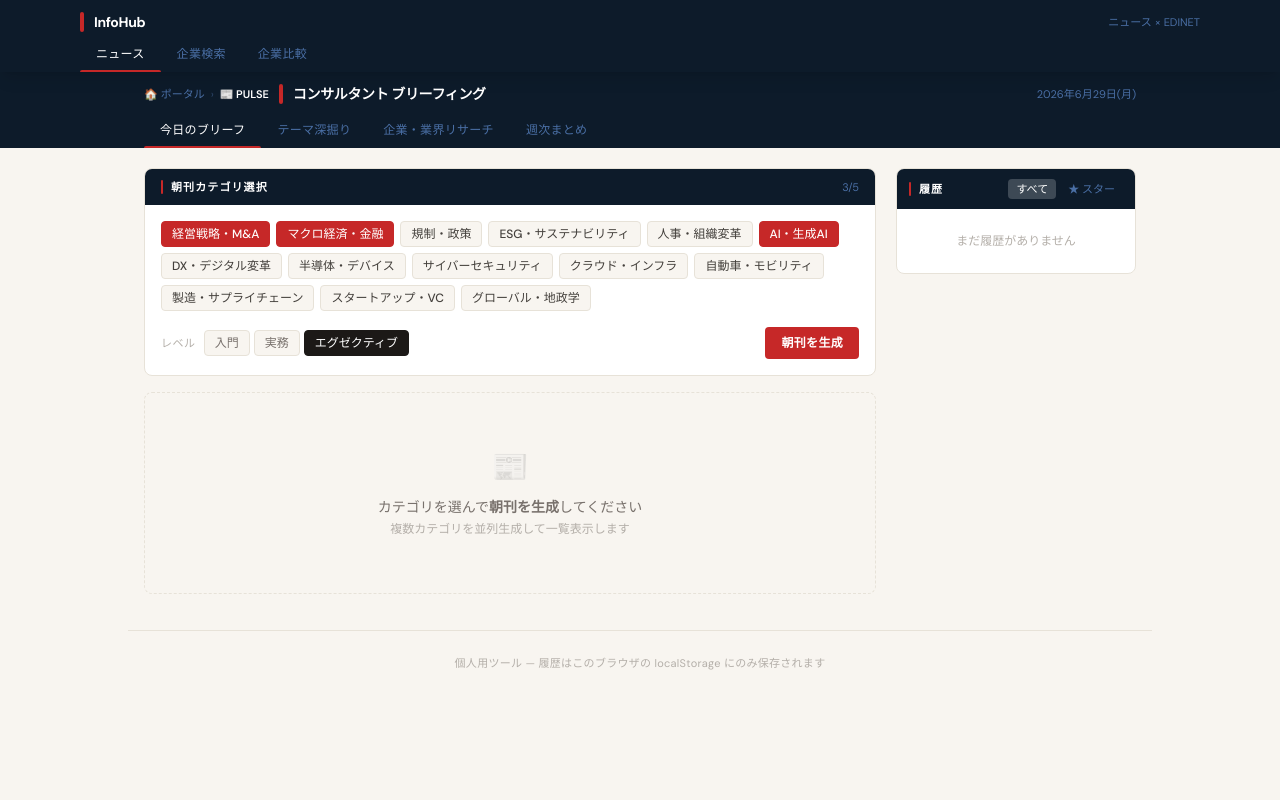
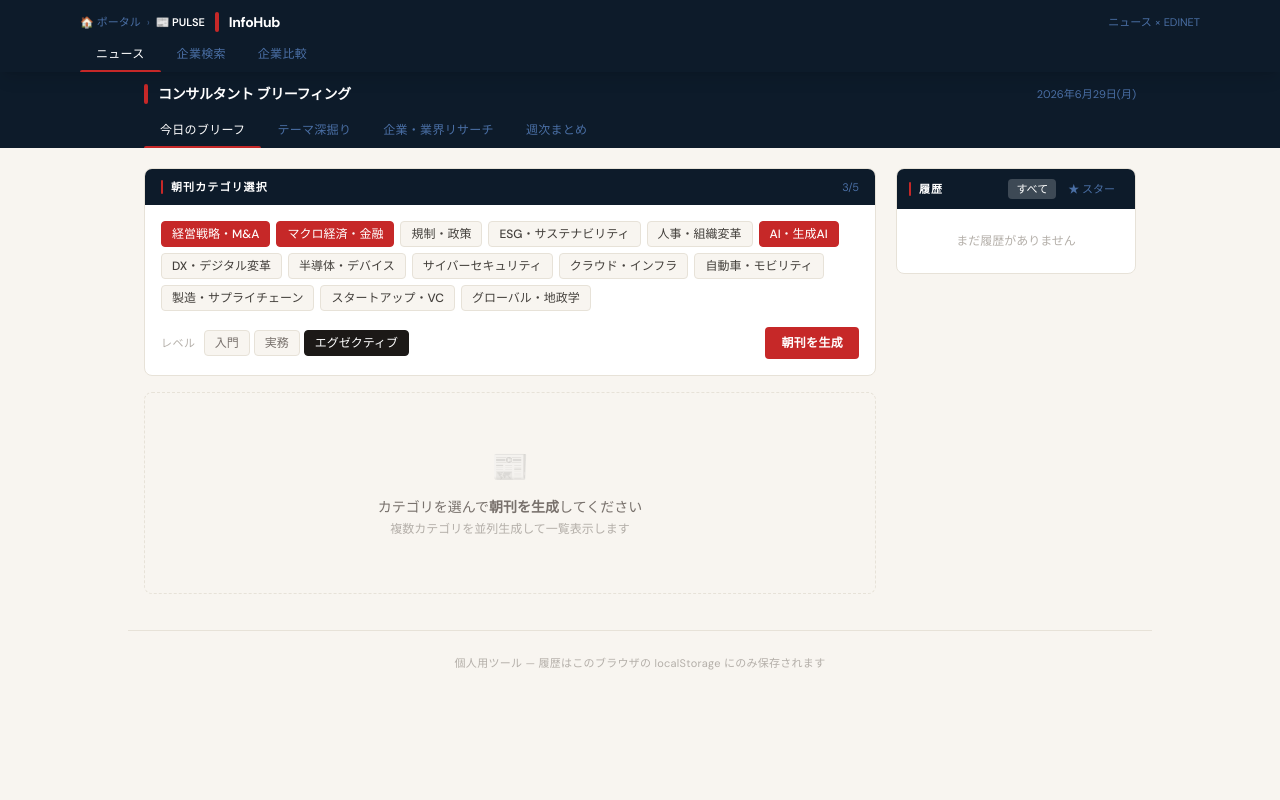
Before and after one commit to woodstockv999/study, a Next.js app: page / in a window 1280 px wide. Shown: the top 800 px of the page. Built offline with nearby package versions, Linux system fonts and the light colour scheme.

Commit message:
auto: update app/page.tsx components/Nav.tsx

```diff
--- a/app/page.tsx
+++ b/app/page.tsx
@@ -178,13 +178,6 @@ export default function Home() {
         {/* ロゴ行 */}
         <div className="max-w-5xl mx-auto px-4 pt-3 pb-2 flex items-center justify-between">
           <div className="flex items-center gap-2.5">
-            <div className="flex items-center gap-1.5 shrink-0 text-2xs">
-              <a href="/" className="text-navy-muted transition-colors hover:text-white/80" title="アプリ一覧へ戻る">
-                🏠 ポータル
-              </a>
-              <span className="text-navy-muted/50">›</span>
-              <span className="text-white font-semibold">📰 PULSE</span>
-            </div>
             <span className="w-1 h-5 bg-accent rounded-sm block" />
             <h1 className="text-sm font-bold text-white tracking-tight">
               コンサルタント ブリーフィング
--- a/components/Nav.tsx
+++ b/components/Nav.tsx
@@ -17,10 +17,17 @@ export default function Nav() {
   return (
     <header className="bg-navy sticky top-0 z-30 shadow-lg">
       <div className="max-w-6xl mx-auto px-4 pt-3 pb-1 flex items-center justify-between">
-        <Link href="/" className="flex items-center gap-2.5">
+        <div className="flex items-center gap-2.5">
+          <div className="flex items-center gap-1.5 text-2xs">
+            <a href="/" className="text-navy-muted transition-colors hover:text-white/80" title="アプリ一覧へ戻る">
+              🏠 ポータル
+            </a>
+            <span className="text-navy-muted/70">›</span>
+            <span className="text-white font-semibold">📰 PULSE</span>
+          </div>
           <span className="w-1 h-5 bg-accent rounded-sm" />
-          <span className="text-sm font-bold text-white tracking-tight">InfoHub</span>
-        </Link>
+          <Link href="/" className="text-sm font-bold text-white tracking-tight">InfoHub</Link>
+        </div>
         <span className="text-2xs text-navy-muted hidden sm:block">ニュース × EDINET</span>
       </div>
       <div className="max-w-6xl mx-auto px-4 flex overflow-x-auto">
```
